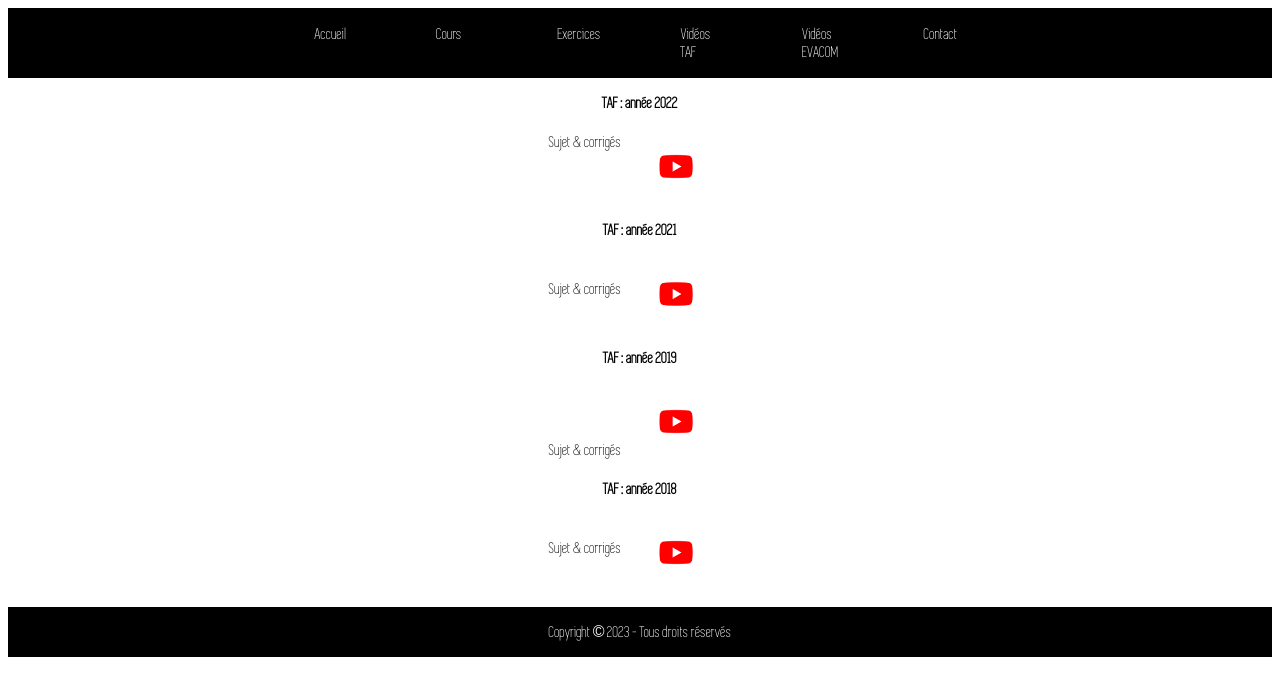
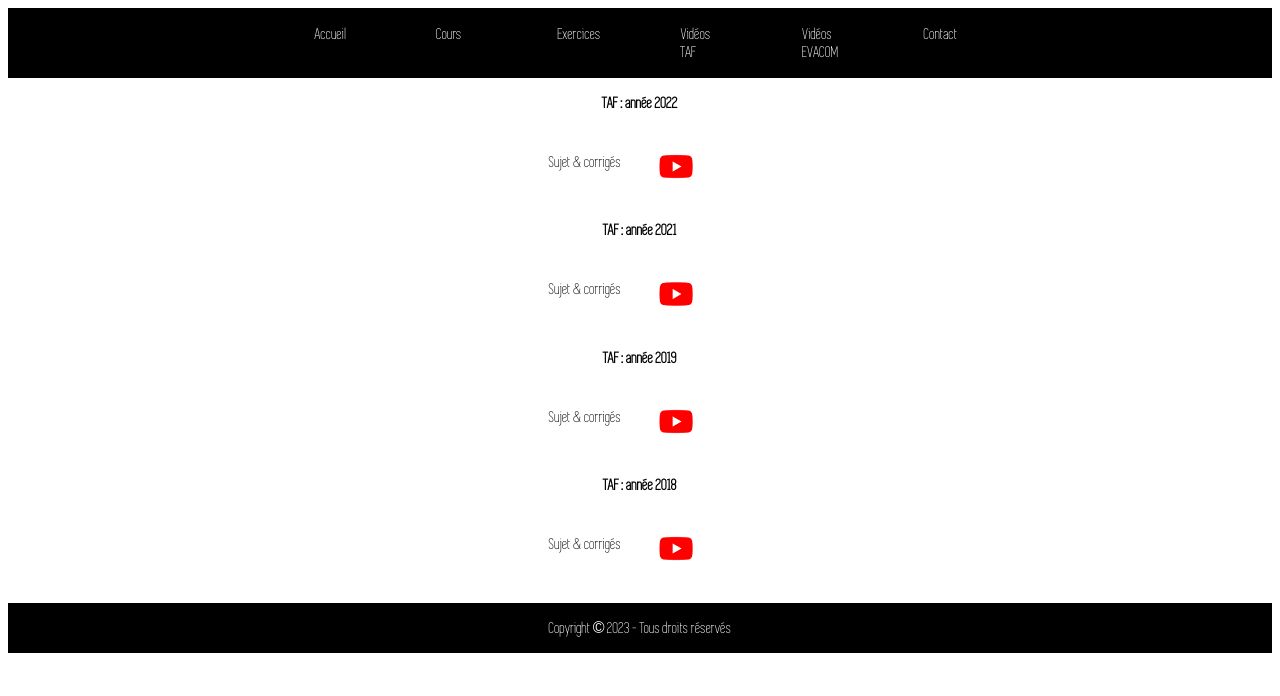
Before and after one commit to lesmaths1200/lesmaths1200.github.io, a plain HTML site: page taf.html in a window 1280 px wide. Drawn offline with nearby package versions, Linux system fonts and the light colour scheme.

Commit message:
Update taf.html

```diff
--- a/taf.html
+++ b/taf.html
@@ -19,7 +19,7 @@
 	<main>
 	<p><strong>TAF : année 2022</strong>
     <ul class="cours-maths">
-		<li>Sujet & corrigés<a href="https://www.youtube.com/playlist?list=PLZPJxPW8-WcxIeIv7VtfzJkjh72KWIvFG" target="_blank"><img src="../img/PNG-YT2.png" width="90px" align=top> </a></li>
+		<li>Sujet & corrigés<a href="https://www.youtube.com/playlist?list=PLZPJxPW8-WcxIeIv7VtfzJkjh72KWIvFG" target="_blank"><img src="../img/PNG-YT2.png" width="90px" align=middle> </a></li>
 	</ul>
 	</p>
 	<p><strong>TAF : année 2021</strong>
@@ -29,7 +29,7 @@
 	</p>
 	<p><strong>TAF : année 2019</strong>
     <ul class="cours-maths">
-		<li>Sujet & corrigés<a href="https://www.youtube.com/playlist?list=PLZPJxPW8-WcyS8ahRok24KmeZxSmY8XaX" target="_blank"><img src="../img/PNG-YT2.png" width="90px" align=bottom> </a></li>
+		<li>Sujet & corrigés<a href="https://www.youtube.com/playlist?list=PLZPJxPW8-WcyS8ahRok24KmeZxSmY8XaX" target="_blank"><img src="../img/PNG-YT2.png" width="90px" align=middle> </a></li>
 	</ul>
 	</p>
 	<p><strong>TAF : année 2018</strong>
```
